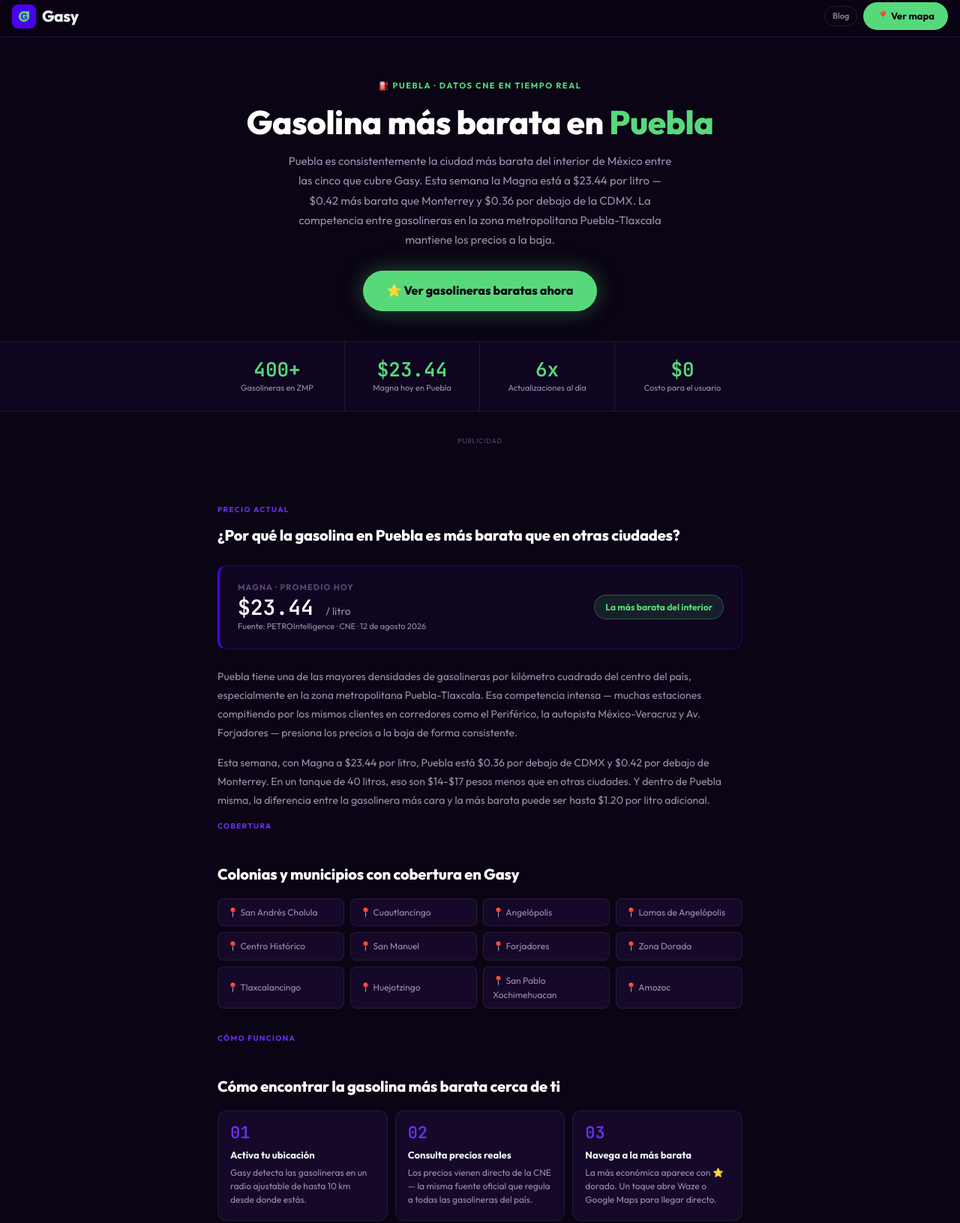
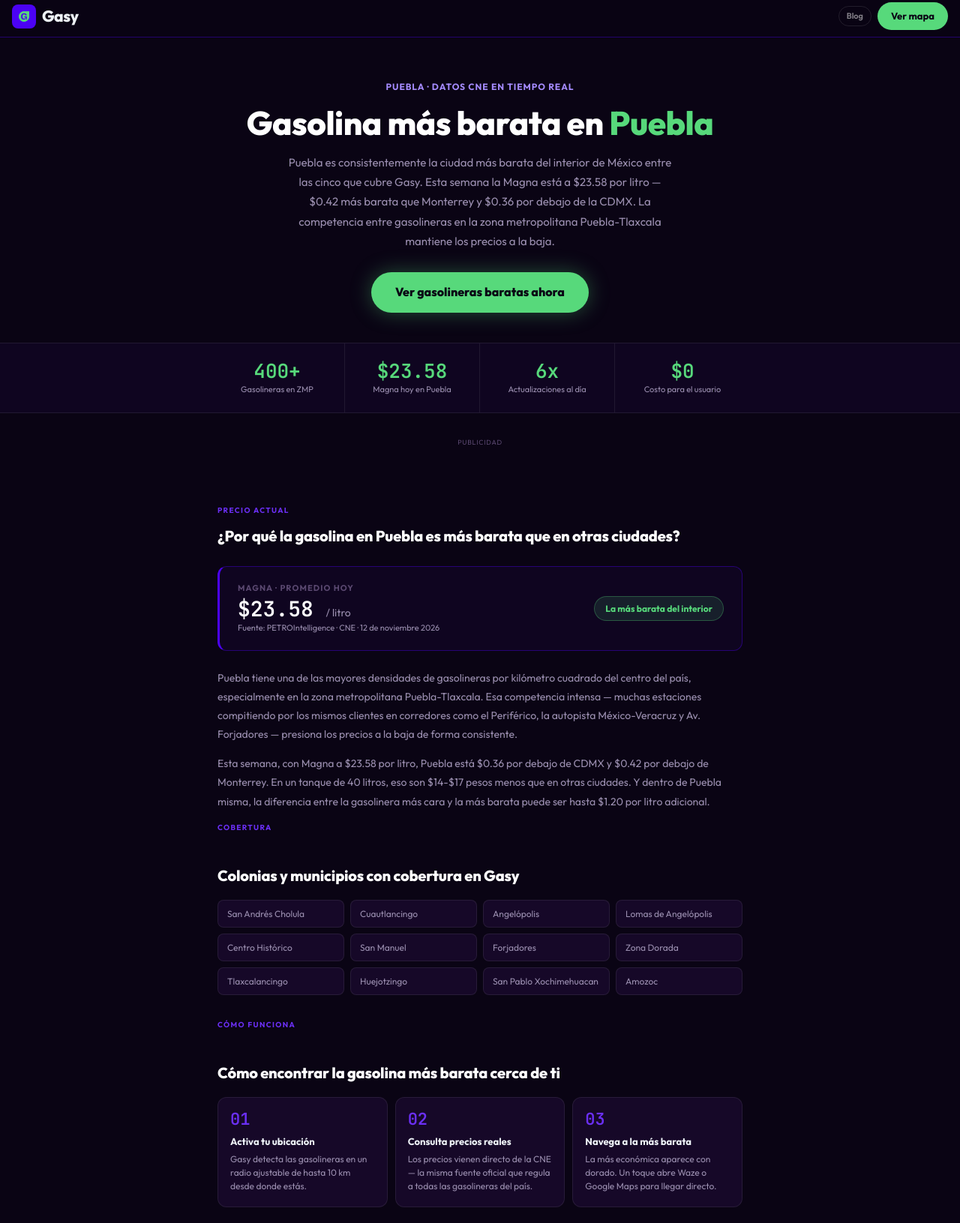
Before and after one commit to enriquemontes919-oss/gasy, a plain HTML site: page puebla.html in a window 1280 px wide. Shown: the part 6-1637 px from the top of the page at 75% size. Drawn offline with Linux system fonts and the light colour scheme.

Commit message:
Update puebla.html

```diff
--- a/puebla.html
+++ b/puebla.html
@@ -149,6 +149,18 @@ footer a:hover{color:var(--text2);}
   .content{padding:36px 16px 20px;}
   .price-banner{flex-direction:column;align-items:flex-start;}
 }
+
+  /* ── Design System Nov-2026 ── */
+  .hero-eyebrow {
+    color: #a58bff;
+    font-weight: 700;
+    letter-spacing: 0.08em;
+    text-transform: uppercase;
+    font-size: 12px;
+  }
+  .hero h1 em { color: #57d97b; font-style: normal; }
+  .stat-num { color: #57d97b; }
+
 </style>
 <!-- Google tag (gtag.js) -->
 <script async src="https://www.googletagmanager.com/gtag/js?id=G-4B5V8BHHFQ"></script>
@@ -168,15 +180,15 @@ footer a:hover{color:var(--text2);}
   </a>
   <div class="nav-links">
     <a href="/blog.html" class="nav-blog">Blog</a>
-    <a href="/?lat=19.0414&amp;lng=-98.2063&amp;z=12&amp;ciudad=puebla" class="nav-cta">&#128205; Ver mapa</a>
+    <a href="/" class="nav-cta"> Ver mapa</a>
   </div>
 </nav>
 
 <div class="hero">
-  <div class="hero-eyebrow">&#9981; Puebla · Datos CNE en tiempo real</div>
+  <div class="hero-eyebrow"> Puebla · Datos CNE en tiempo real</div>
   <h1>Gasolina más barata en <em>Puebla</em></h1>
-  <p>Puebla es consistentemente la ciudad más barata del interior de México entre las cinco que cubre Gasy. Esta semana la Magna está a $23.44 por litro — $0.42 más barata que Monterrey y $0.36 por debajo de la CDMX. La competencia entre gasolineras en la zona metropolitana Puebla-Tlaxcala mantiene los precios a la baja.</p>
-  <a href="/?lat=19.0414&amp;lng=-98.2063&amp;z=12&amp;ciudad=puebla" class="hero-btn">&#11088; Ver gasolineras baratas ahora</a>
+  <p>Puebla es consistentemente la ciudad más barata del interior de México entre las cinco que cubre Gasy. Esta semana la Magna está a $23.58 por litro — $0.42 más barata que Monterrey y $0.36 por debajo de la CDMX. La competencia entre gasolineras en la zona metropolitana Puebla-Tlaxcala mantiene los precios a la baja.</p>
+  <a href="/" class="hero-btn"> Ver gasolineras baratas ahora</a>
 </div>
 
 <div class="stats-bar">
@@ -185,7 +197,7 @@ footer a:hover{color:var(--text2);}
     <div class="stat-lbl">Gasolineras en ZMP</div>
   </div>
   <div class="stat">
-    <div class="stat-num">$23.44</div>
+    <div class="stat-num">$23.58</div>
     <div class="stat-lbl">Magna hoy en Puebla</div>
   </div>
   <div class="stat">
@@ -212,30 +224,30 @@ footer a:hover{color:var(--text2);}
   <div class="price-banner">
     <div>
       <div class="price-banner-label">Magna · Promedio hoy</div>
-      <div class="price-banner-val">$23.44 <span style="font-size:14px;color:var(--text2);font-family:var(--sans);font-weight:400;">/ litro</span></div>
-      <div class="price-banner-sub">Fuente: PETROIntelligence · CNE · 12 de agosto 2026</div>
+      <div class="price-banner-val">$23.58 <span style="font-size:14px;color:var(--text2);font-family:var(--sans);font-weight:400;">/ litro</span></div>
+      <div class="price-banner-sub">Fuente: PETROIntelligence · CNE · 12 de noviembre 2026</div>
     </div>
     <div class="price-banner-badge">La más barata del interior</div>
   </div>
 
   <p>Puebla tiene una de las mayores densidades de gasolineras por kilómetro cuadrado del centro del país, especialmente en la zona metropolitana Puebla-Tlaxcala. Esa competencia intensa — muchas estaciones compitiendo por los mismos clientes en corredores como el Periférico, la autopista México-Veracruz y Av. Forjadores — presiona los precios a la baja de forma consistente.</p>
-  <p>Esta semana, con Magna a $23.44 por litro, Puebla está $0.36 por debajo de CDMX y $0.42 por debajo de Monterrey. En un tanque de 40 litros, eso son $14-$17 pesos menos que en otras ciudades. Y dentro de Puebla misma, la diferencia entre la gasolinera más cara y la más barata puede ser hasta $1.20 por litro adicional.</p>
+  <p>Esta semana, con Magna a $23.58 por litro, Puebla está $0.36 por debajo de CDMX y $0.42 por debajo de Monterrey. En un tanque de 40 litros, eso son $14-$17 pesos menos que en otras ciudades. Y dentro de Puebla misma, la diferencia entre la gasolinera más cara y la más barata puede ser hasta $1.20 por litro adicional.</p>
 
   <span class="section-label">Cobertura</span>
   <h2>Colonias y municipios con cobertura en Gasy</h2>
   <div class="colonias">
-    <div class="colonia-tag">&#128205; San Andrés Cholula</div>
-    <div class="colonia-tag">&#128205; Cuautlancingo</div>
-    <div class="colonia-tag">&#128205; Angelópolis</div>
-    <div class="colonia-tag">&#128205; Lomas de Angelópolis</div>
-    <div class="colonia-tag">&#128205; Centro Histórico</div>
-    <div class="colonia-tag">&#128205; San Manuel</div>
-    <div class="colonia-tag">&#128205; Forjadores</div>
-    <div class="colonia-tag">&#128205; Zona Dorada</div>
-    <div class="colonia-tag">&#128205; Tlaxcalancingo</div>
-    <div class="colonia-tag">&#128205; Huejotzingo</div>
-    <div class="colonia-tag">&#128205; San Pablo Xochimehuacan</div>
-    <div class="colonia-tag">&#128205; Amozoc</div>
+    <div class="colonia-tag"> San Andrés Cholula</div>
+    <div class="colonia-tag"> Cuautlancingo</div>
+    <div class="colonia-tag"> Angelópolis</div>
+    <div class="colonia-tag"> Lomas de Angelópolis</div>
+    <div class="colonia-tag"> Centro Histórico</div>
+    <div class="colonia-tag"> San Manuel</div>
+    <div class="colonia-tag"> Forjadores</div>
+    <div class="colonia-tag"> Zona Dorada</div>
+    <div class="colonia-tag"> Tlaxcalancingo</div>
+    <div class="colonia-tag"> Huejotzingo</div>
+    <div class="colonia-tag"> San Pablo Xochimehuacan</div>
+    <div class="colonia-tag"> Amozoc</div>
   </div>
 
   <span class="section-label">Cómo funciona</span>
@@ -254,14 +266,14 @@ footer a:hover{color:var(--text2);}
     <div class="step">
       <div class="step-num">03</div>
       <div class="step-title">Navega a la más barata</div>
-      <div class="step-desc">La más económica aparece con ⭐ dorado. Un toque abre Waze o Google Maps para llegar directo.</div>
+      <div class="step-desc">La más económica aparece con  dorado. Un toque abre Waze o Google Maps para llegar directo.</div>
     </div>
   </div>
 
   <span class="section-label">Leyenda del mapa</span>
   <h2>Cómo leer los colores en el mapa de Gasy</h2>
   <div class="colors">
-    <div class="color-row"><div class="color-dot" style="background:#FFD700;"></div><span class="color-text"><strong style="color:#FFD700">⭐ Dorado</strong> — La gasolinera más barata de tu zona</span></div>
+    <div class="color-row"><div class="color-dot" style="background:#FFD700;"></div><span class="color-text"><strong style="color:#FFD700"> Dorado</strong> — La gasolinera más barata de tu zona</span></div>
     <div class="color-row"><div class="color-dot" style="background:#57d97b;"></div><span class="color-text"><strong style="color:#57d97b">Verde</strong> — Tercio más barato de la zona</span></div>
     <div class="color-row"><div class="color-dot" style="background:#ffc400;"></div><span class="color-text"><strong style="color:#ffc400">Amarillo</strong> — Precio medio de la zona</span></div>
     <div class="color-row"><div class="color-dot" style="background:#ff3d57;"></div><span class="color-text"><strong style="color:#ff3d57">Rojo</strong> — Tercio más caro de la zona</span></div>
@@ -307,7 +319,7 @@ footer a:hover{color:var(--text2);}
 <div class="cta-bottom">
   <h2>Encuentra la gasolina más barata<br>en Puebla ahora</h2>
   <p>La ciudad más económica del interior. Gratis, sin registro.</p>
-  <a href="/?lat=19.0414&amp;lng=-98.2063&amp;z=12&amp;ciudad=puebla" class="hero-btn">&#128205; Abrir Gasy ahora</a>
+  <a href="/" class="hero-btn"> Abrir Gasy ahora</a>
   <div class="cities">
     <a href="/ciudad-de-mexico" class="city-link">CDMX</a>
     <a href="/guadalajara" class="city-link">Guadalajara</a>
```
